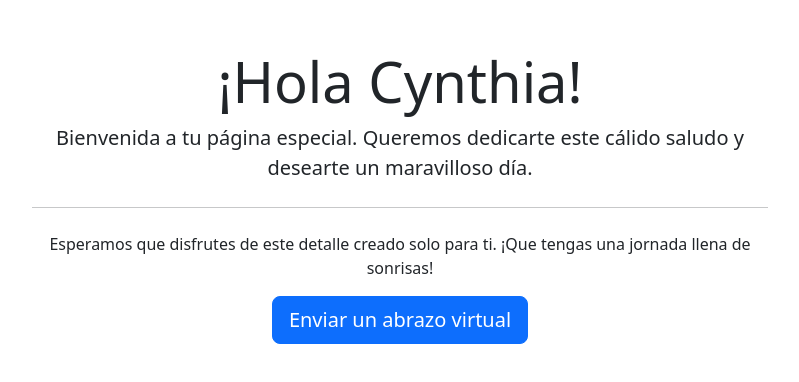
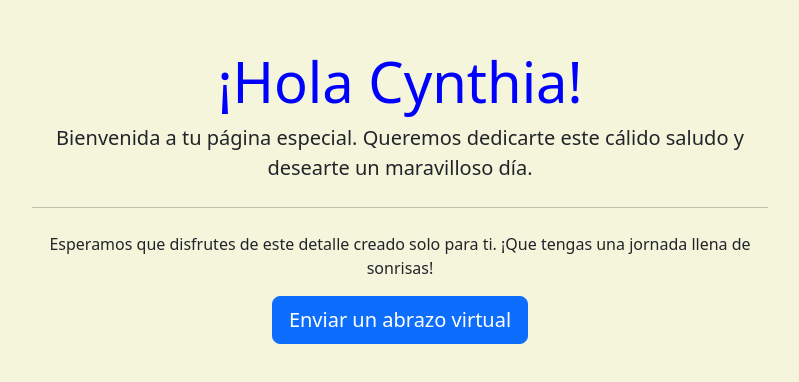
Before and after one commit to Cyn2000/prueba, a plain HTML site: page index.html in a window 1280 px wide. Shown: the whole page, without its empty margins (240-1039 px from the left). Drawn offline with nearby package versions, Linux system fonts and the light colour scheme.

Commit message:
creacion de estilos

```diff
--- a/index.html
+++ b/index.html
@@ -1,10 +1,12 @@
 <!DOCTYPE html>
 <html lang="es">
 <head>
+
     <meta charset="UTF-8">
     <meta name="viewport" content="width=device-width, initial-scale=1.0">
     <title>Document</title>
     <link href="https://cdnjs.cloudflare.com/ajax/libs/bootstrap/5.3.0/css/bootstrap.min.css" rel="stylesheet">
+    <link rel="stylesheet" href="style.css">
 </head>
 <body>
     <div class="container my-5">
--- /dev/null
+++ b/style.css
@@ -0,0 +1,7 @@
+h1{
+    color:blue;
+}
+
+body{
+    background-color: beige;
+}
```
